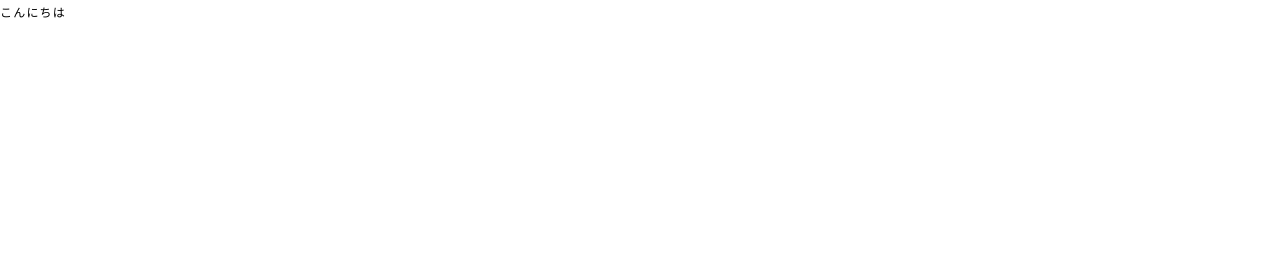
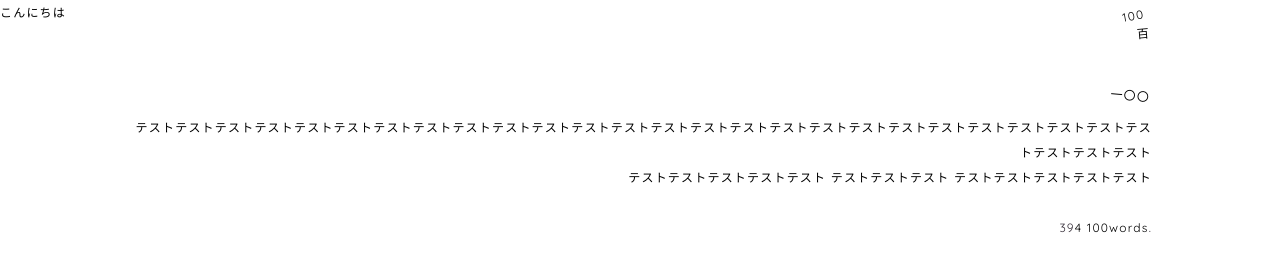
Before and after one commit to takesomi/eureka, a plain HTML site: page index.html in a window 1280 px wide. Drawn offline with Linux system fonts and the light colour scheme.

Commit message:
Update index.html

```diff
--- a/index.html
+++ b/index.html
@@ -116,5 +116,25 @@ input[type=submit]{
     <p>こんにちは</p>
     <p></p>
     <p></p>
+<script src="//accaii.com/takesomi/script.js" async></script><noscript><img src="//accaii.com/takesomi/script?guid=on"></noscript>
+
+
+<div class="all">
+<div class="link1">一〇〇</div>
+<div class="link2">百</div>
+<div class="link3">100</div>
+テストテストテストテストテストテストテストテストテストテストテストテストテストテストテストテストテストテストテストテストテストテストテストテストテストテストテストテストテスト
+<br>
+テストテストテストテストテスト
+テストテストテスト
+
+テストテストテストテストテスト
+<br><br>
+
+<a href="http://sameha.ws/click.cgi?id=sw">39</a>4 100words<a href="http://tksm.87560.clap.r.xria.biz/?guid=on">.</a>
+
+</div>
+
+
   </body>
 </html>
```
